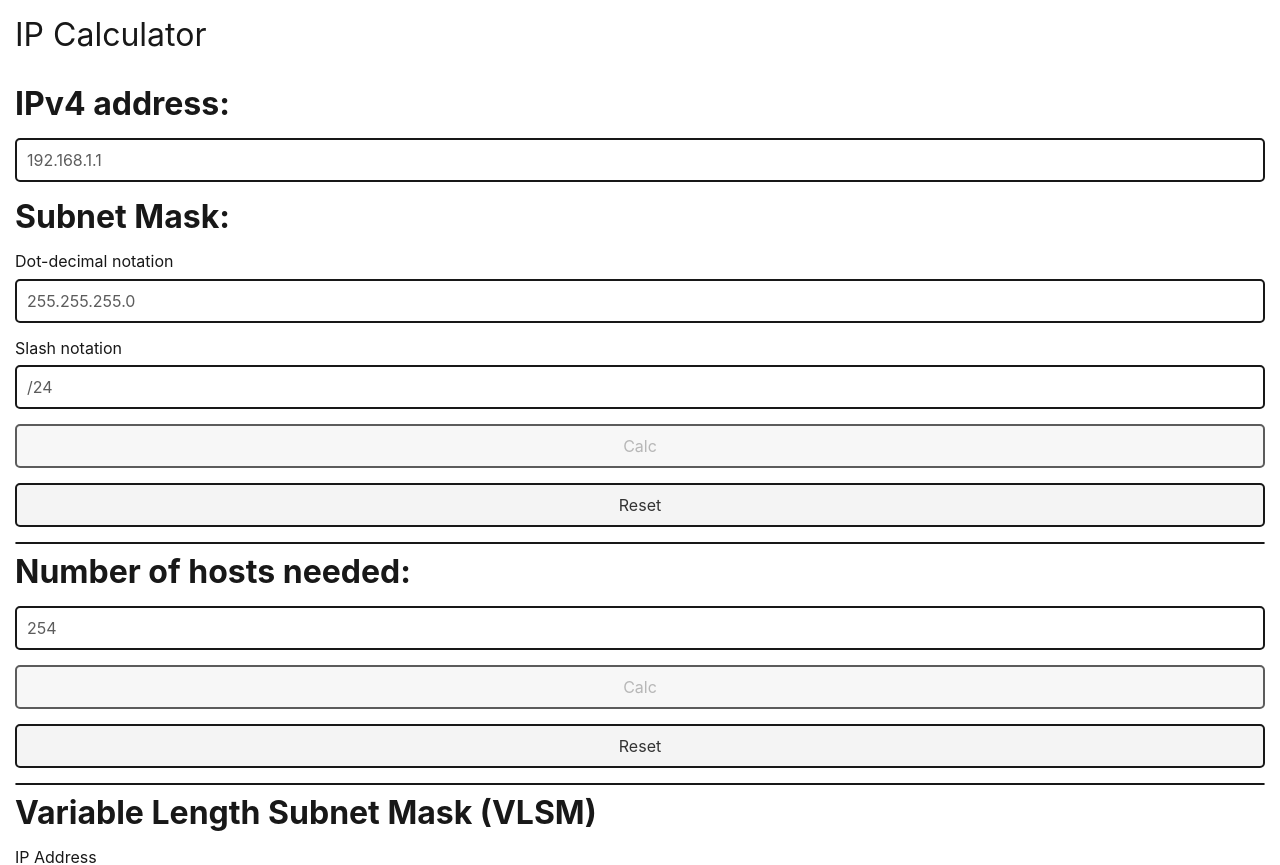
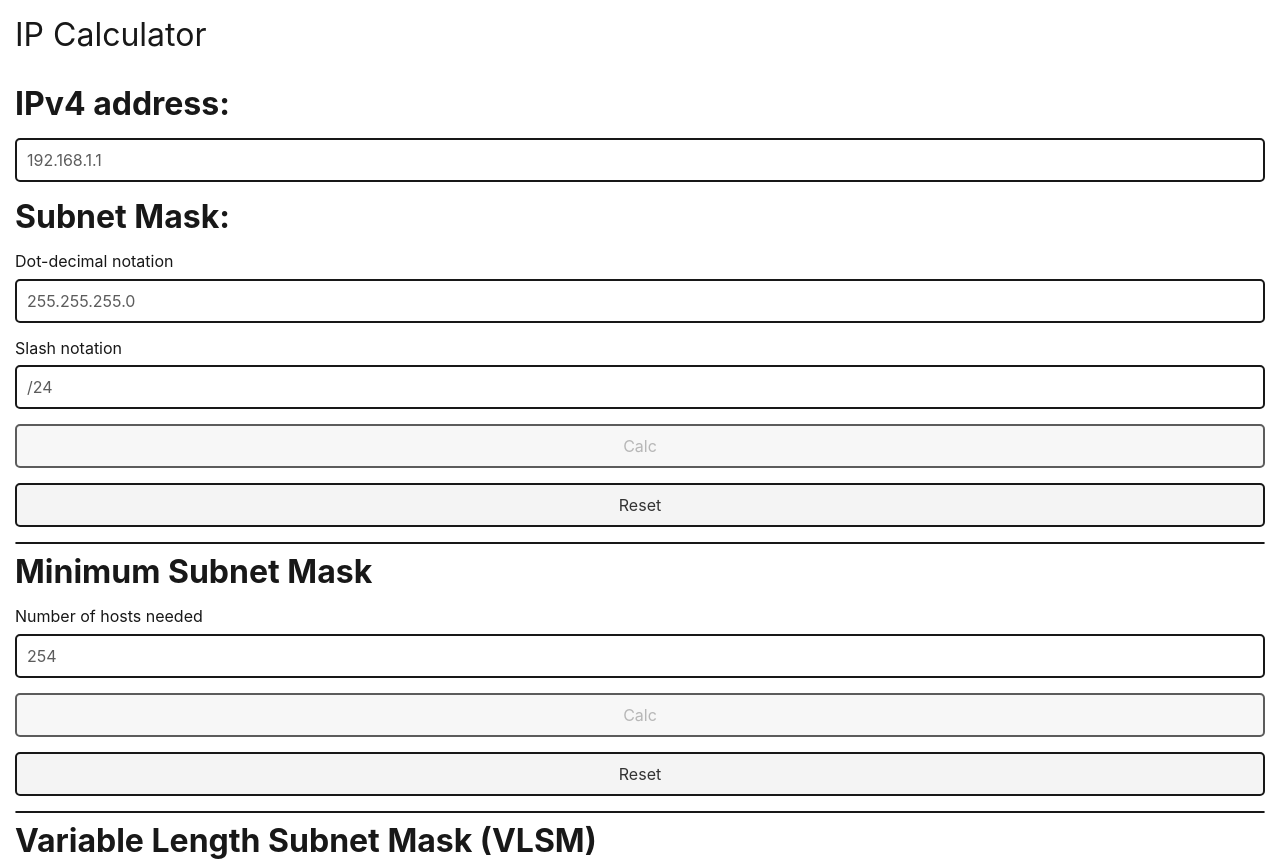
Before and after one commit to alex-sandri/ip-calc, a Svelte app: page / in a window 1280 px wide. Shown: the top 865 px of the page. Built offline with nearby package versions, Linux system fonts and the light colour scheme.

Commit message:
Rename file with a better name and update ui

```diff
--- a/src/App.svelte
+++ b/src/App.svelte
@@ -1,7 +1,7 @@
 <script>
 	import Header from "./Header.svelte";
 	import IpAddressInfo from "./IpAddressInfo.svelte";
-	import NumOfHostsNeeded from "./NumOfHostsNeeded.svelte";
+	import MinimumSubnetMask from "./MinimumSubnetMask.svelte";
 	import Vlsm from "./Vlsm.svelte";
 </script>
 
@@ -16,7 +16,7 @@
 <main>
 	<IpAddressInfo/>
 	<hr>
-	<NumOfHostsNeeded/>
+	<MinimumSubnetMask/>
 	<hr>
 	<Vlsm/>
 </main>
--- a/src/NumOfHostsNeeded.svelte
+++ b/src/MinimumSubnetMask.svelte
@@ -23,7 +23,8 @@
 </script>
 
 <div>
-	<h1>Number of hosts needed:</h1>
+	<h1>Minimum Subnet Mask</h1>
+	<label for="subnet-mask-sn">Number of hosts needed</label>
 	<input
 		type="number"
 		id="num-of-hosts"
@@ -48,4 +49,10 @@
 	{/if}
 </div>
 
-<style></style>
+<style>
+	label
+	{
+		display: inline-block;
+		margin-bottom: calc(var(--spacing) / 2);
+	}
+</style>
```
